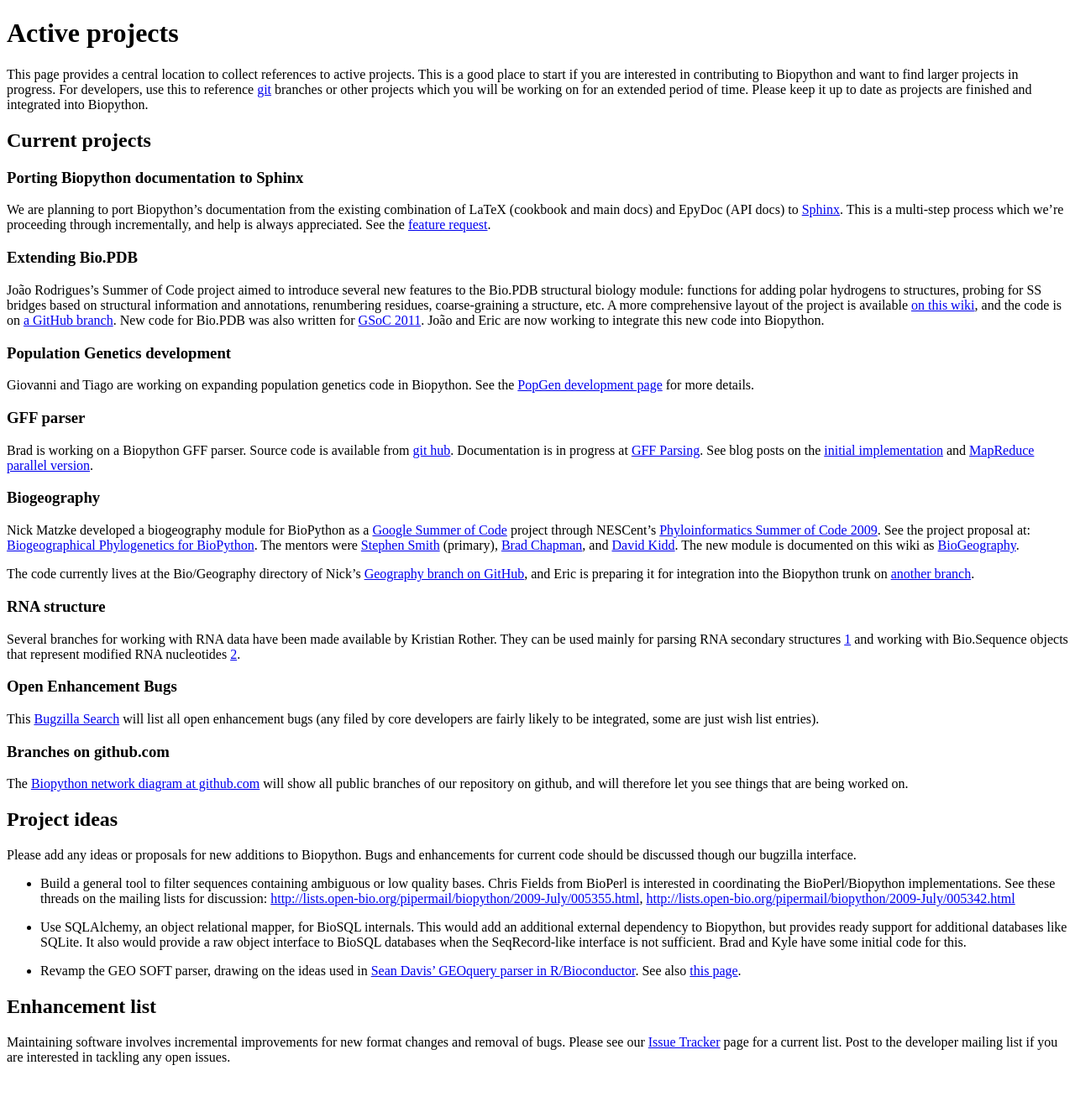
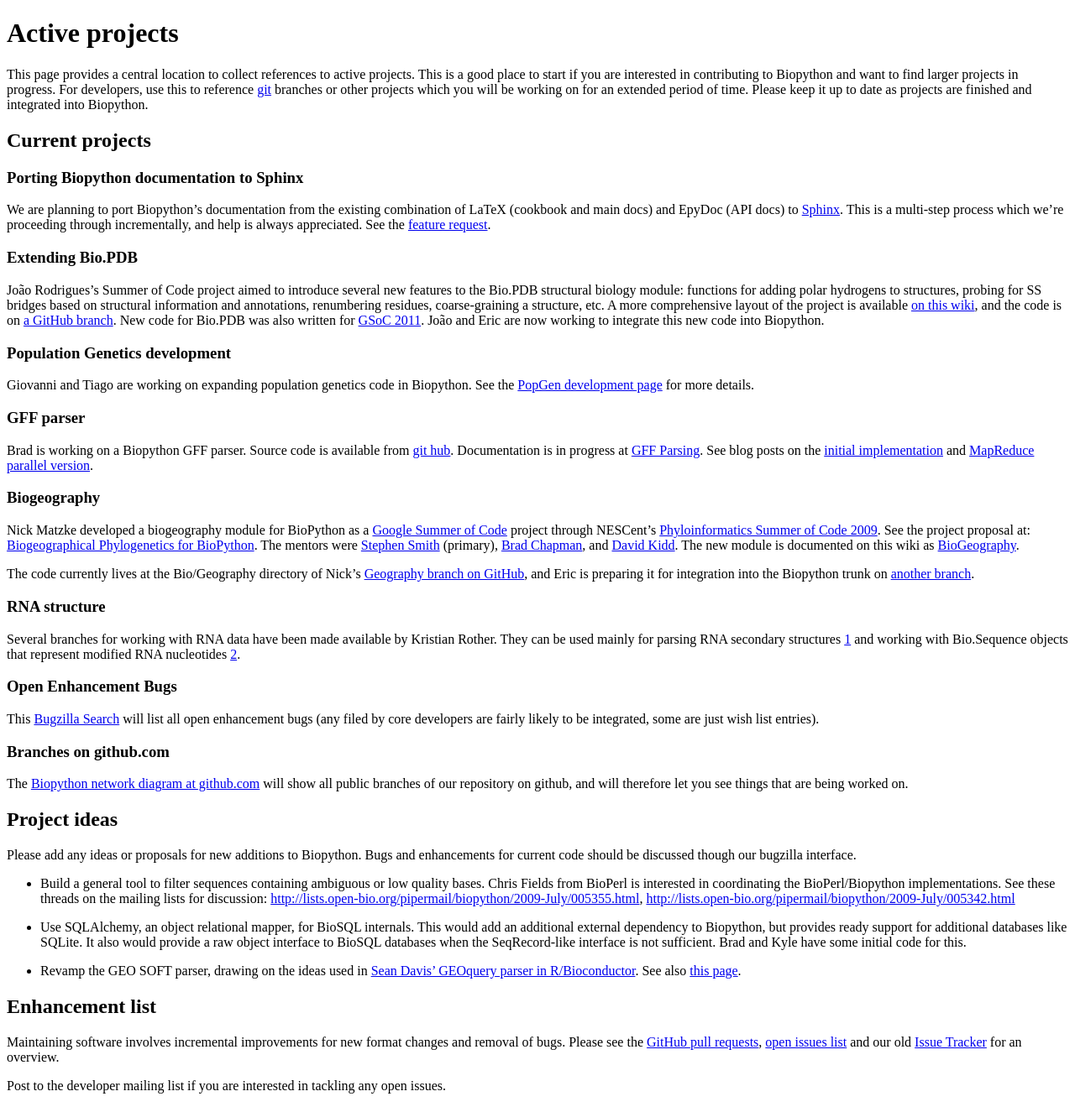
Before and after one commit to biopython/biopython.github.io, a Jekyll site: the page built from wiki/Active_projects.md, in a window 1280 px wide. Shown: the whole page at 84% size. Built offline with Jekyll 4.4.1, drawn with Linux system fonts in a browser that asks for light colours; before the commit the page ends 1285 px from its top, so only the background shows below that.

Commit message:
/* Enhancement list */ GitHub links

```diff
--- a/wiki/Active_projects.md
+++ b/wiki/Active_projects.md
@@ -128,7 +128,11 @@ Enhancement list
 ----------------
 
 Maintaining software involves incremental improvements for new format
-changes and removal of bugs. Please see our [Issue
-Tracker](http://redmine.open-bio.org/projects/biopython) page for a
-current list. Post to the developer mailing list if you are interested
-in tackling any open issues.
+changes and removal of bugs. Please see the [GitHub pull
+requests](https://github.com/biopython/biopython/pulls), [open issues
+list](https://github.com/biopython/biopython/issues?state=open) and our
+old [Issue Tracker](http://redmine.open-bio.org/projects/biopython) for
+an overview.
+
+Post to the developer mailing list if you are interested in tackling any
+open issues.
```
Also changed, not shown: 1 other file.
